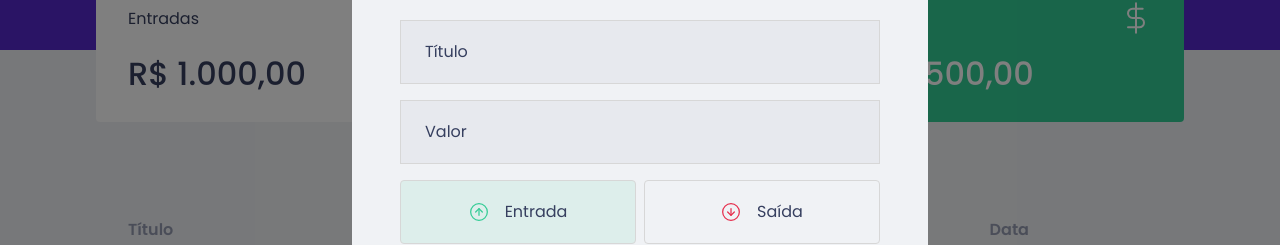
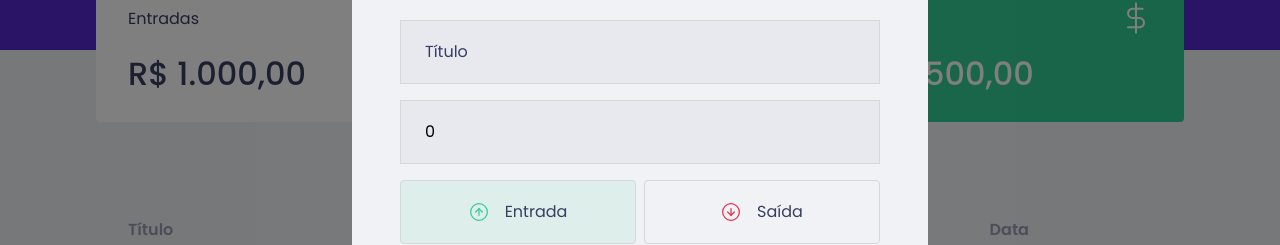
Before and after one commit to raphaeldevs/dtmoney, a React (Create React App) app: page / in a window 1280 px wide. Both pictures are taken after a click on the button "Nova transação". Shown: the part 222-467 px from the top of the page. Built offline with nearby package versions, Linux system fonts and the light colour scheme; no server answers; what miragejs would draw is missing.

Commit message:
get new transaction values on submit

```diff
--- a/src/components/NewTransactionModal/index.tsx
+++ b/src/components/NewTransactionModal/index.tsx
@@ -1,4 +1,4 @@
-import { useState } from 'react'
+import { FormEvent, useState } from 'react'
 
 import Modal from 'react-modal'
 
@@ -19,7 +19,23 @@
   isOpen,
   onRequestClose
 }: NewTransactionModalProps) {
+  const [title, setTitle] = useState('')
+  const [value, setValue] = useState(0)
+  const [category, setCategory] = useState('')
   const [type, setType] = useState('deposit')
+
+  function handleCreateNewTransaction(event: FormEvent) {
+    event.preventDefault()
+
+    const newTransaction = {
+      title,
+      value,
+      category,
+      type
+    }
+
+    console.log(newTransaction)
+  }
 
   return (
     <Modal
@@ -36,12 +52,21 @@
         <img src={closeImg} alt="Fechar modal" title="Fechar modal" />
       </button>
 
-      <Container>
+      <Container onSubmit={handleCreateNewTransaction}>
         <h2>Cadastrar transação</h2>
 
-        <input placeholder="Título" />
+        <input
+          placeholder="Título"
+          value={title}
+          onChange={event => setTitle(event.target.value)}
+        />
 
-        <input type="number" placeholder="Valor" />
+        <input
+          type="number"
+          placeholder="Valor"
+          value={value}
+          onChange={event => setValue(Number(event.target.value))}
+        />
 
         <TransactionTypeContainer>
           <Button
@@ -65,7 +90,11 @@
           </Button>
         </TransactionTypeContainer>
 
-        <input placeholder="Categoria" />
+        <input
+          placeholder="Categoria"
+          value={category}
+          onChange={event => setCategory(event.target.value)}
+        />
 
         <button type="submit">Cadastrar</button>
       </Container>
```
